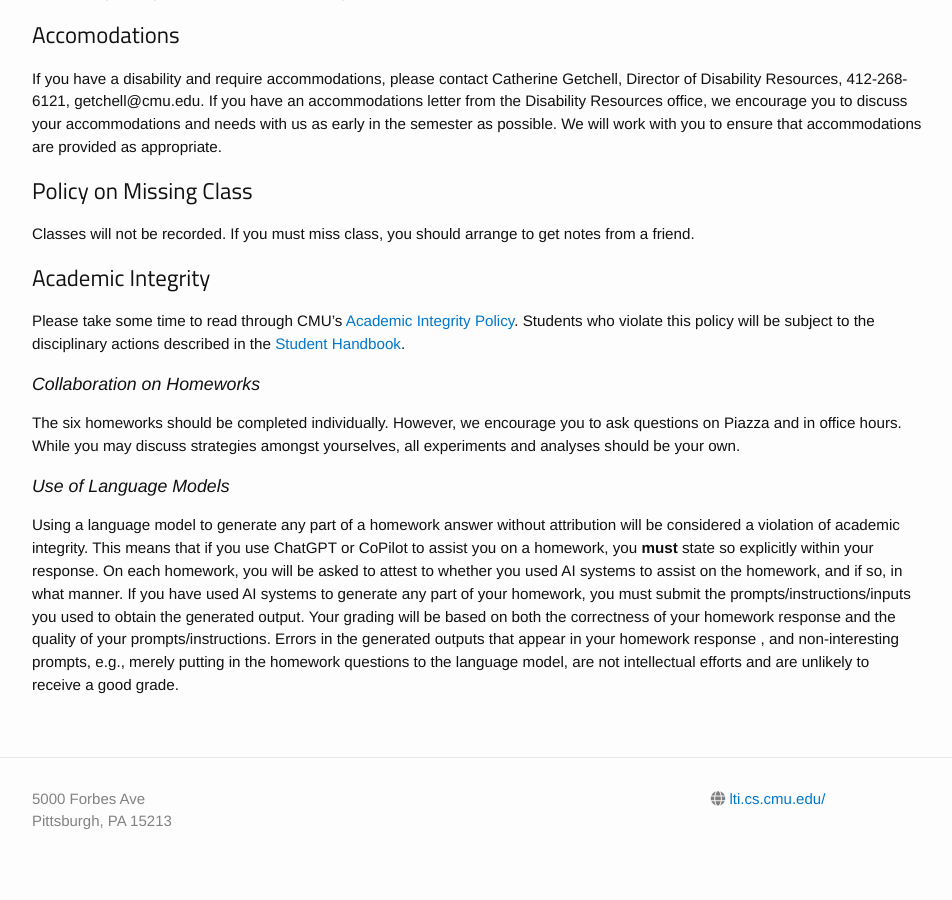
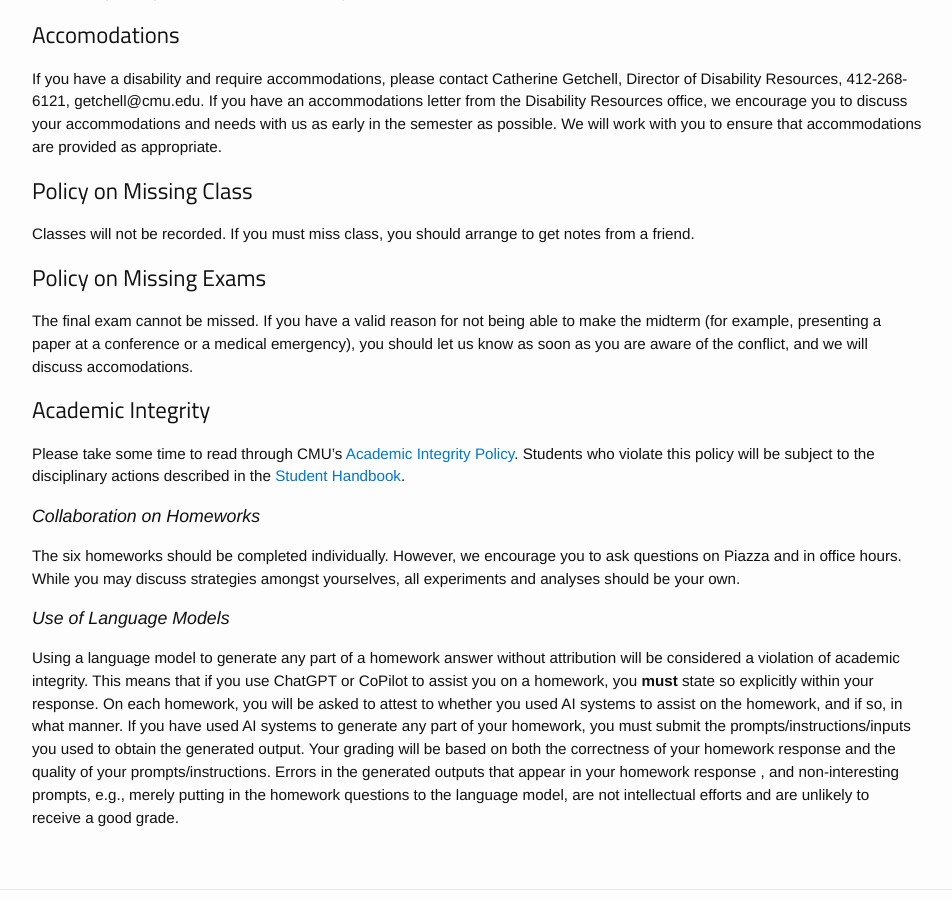
Before and after one commit to cmu-llms-class/cmu-llm-class-website-2024, a Jekyll site: the page built from syllabus.md, in a window 1280 px wide and 900 px high, scrolled down 1852 px. Shown: the whole window, without its empty margins (163-1115 px from the left). Built offline with Jekyll 4.4.1, drawn with Linux system fonts in a browser that asks for light colours; nearby versions of some CDN libraries.

Commit message:
Update syllabus.md

```diff
--- a/syllabus.md
+++ b/syllabus.md
@@ -93,6 +93,9 @@ We will work with you to ensure that accommodations are provided as appropriate.
 
 Classes will not be recorded. If you must miss class, you should arrange to get notes from a friend.
 
+## Policy on Missing Exams
+The final exam cannot be missed. If you have a valid reason for not being able to make the midterm (for example, presenting a paper at a conference or a medical emergency), you should let us know as soon as you are aware of the conflict, and we will discuss accomodations.
+
 ## Academic Integrity
 Please take some time to read through CMU's [Academic Integrity Policy](https://www.cmu.edu/policies/student-and-student-life/academic-integrity.html).
 Students who violate this policy will be subject to the disciplinary actions described in the [Student Handbook](https://www.cmu.edu/student-affairs/theword/academic-discipline/index.html).
```
